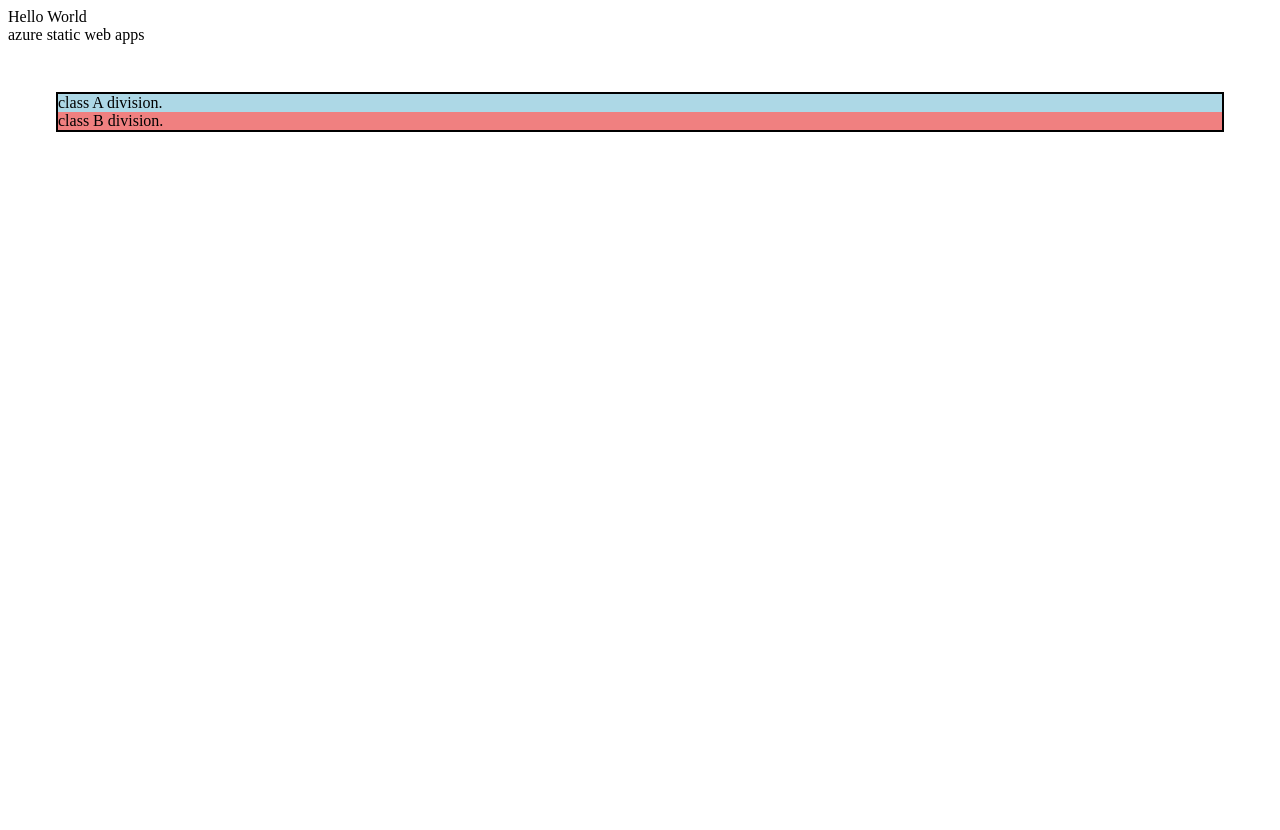
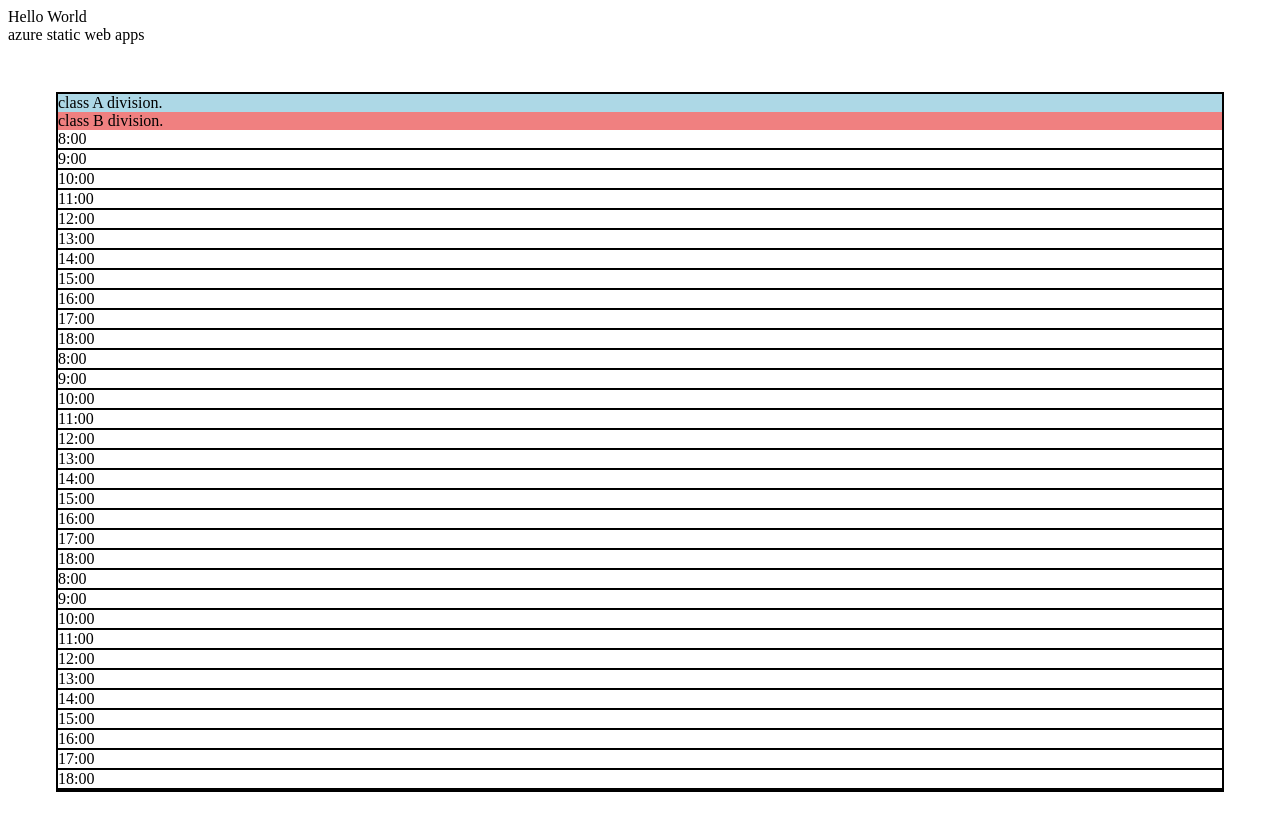
Before and after one commit to t-develop/my-first-static-web-app, a Vue app: page / in a window 1280 px wide. Shown: the top 830 px of the page. Before the commit the page ends 800 px from the top, so only its background shows below. Built offline with nearby package versions, Linux system fonts and the light colour scheme.

Commit message:
日付枠を追加

```diff
--- a/src/App.vue
+++ b/src/App.vue
@@ -11,6 +11,45 @@
         class B division.
       </div>
 
+<div class="day">
+  <span>8:00</span><div class="hour"></div>
+  <span>9:00</span><div class="hour"></div>
+  <span>10:00</span><div class="hour"></div>
+  <span>11:00</span><div class="hour"></div>
+  <span>12:00</span><div class="hour"></div>
+  <span>13:00</span><div class="hour"></div>
+  <span>14:00</span><div class="hour"></div>
+  <span>15:00</span><div class="hour"></div>
+  <span>16:00</span><div class="hour"></div>
+  <span>17:00</span><div class="hour"></div>
+  <span>18:00</span><div class="hour"></div>
+</div>
+<div class="day">
+  <span>8:00</span><div class="hour"></div>
+  <span>9:00</span><div class="hour"></div>
+  <span>10:00</span><div class="hour"></div>
+  <span>11:00</span><div class="hour"></div>
+  <span>12:00</span><div class="hour"></div>
+  <span>13:00</span><div class="hour"></div>
+  <span>14:00</span><div class="hour"></div>
+  <span>15:00</span><div class="hour"></div>
+  <span>16:00</span><div class="hour"></div>
+  <span>17:00</span><div class="hour"></div>
+  <span>18:00</span><div class="hour"></div>
+</div>
+<div class="day">
+  <span>8:00</span><div class="hour"></div>
+  <span>9:00</span><div class="hour"></div>
+  <span>10:00</span><div class="hour"></div>
+  <span>11:00</span><div class="hour"></div>
+  <span>12:00</span><div class="hour"></div>
+  <span>13:00</span><div class="hour"></div>
+  <span>14:00</span><div class="hour"></div>
+  <span>15:00</span><div class="hour"></div>
+  <span>16:00</span><div class="hour"></div>
+  <span>17:00</span><div class="hour"></div>
+  <span>18:00</span><div class="hour"></div>
+</div>
     </section>
   </div>
 </template>
@@ -39,4 +78,17 @@ section{
 .B{
   background-color: lightcoral;
 }
-</style>>
+
+.day{
+  display: inline;
+}
+
+.hour{
+  margin: 0;
+  border: 1px solid black;
+}
+
+span{
+  vertical-align: top;
+}
+</style>
```
